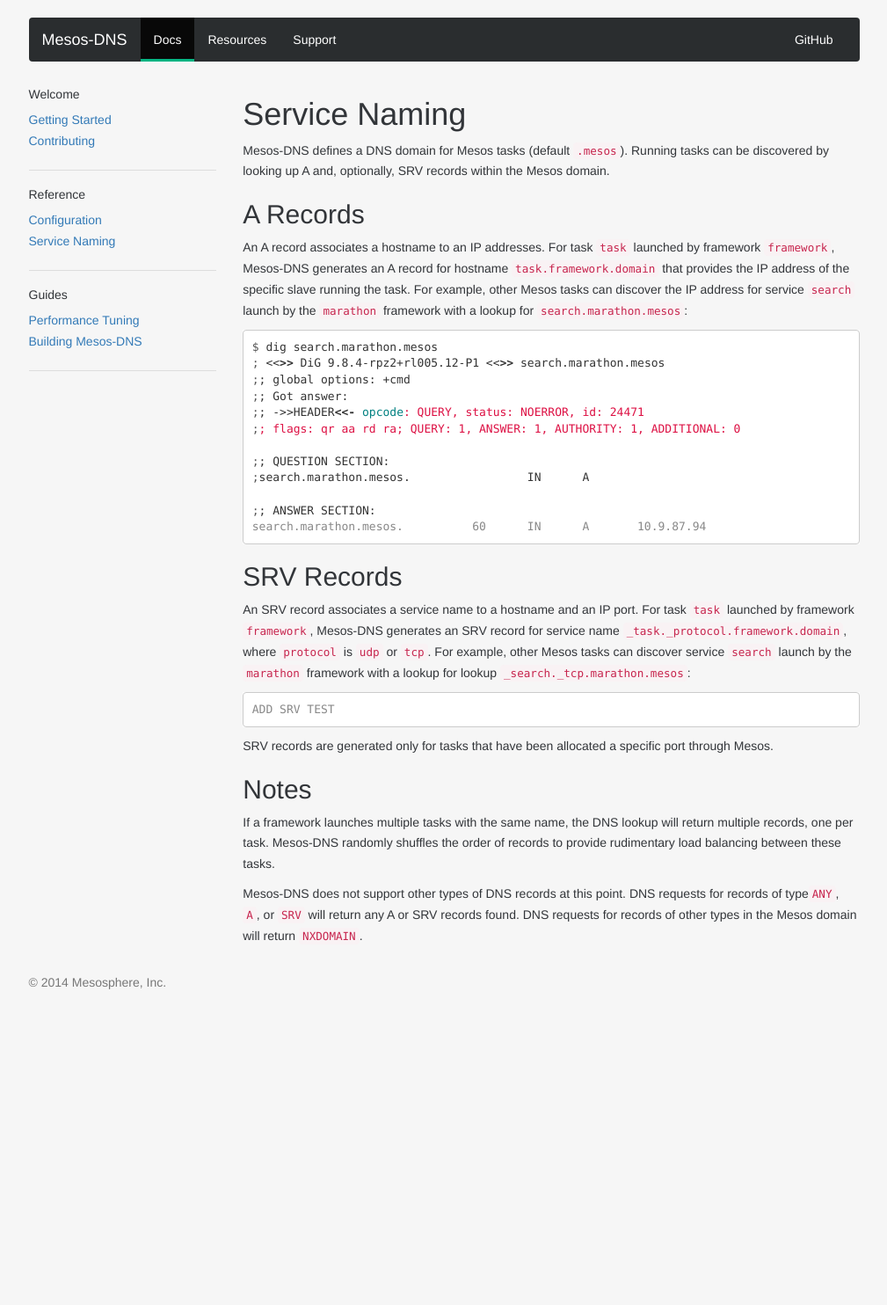
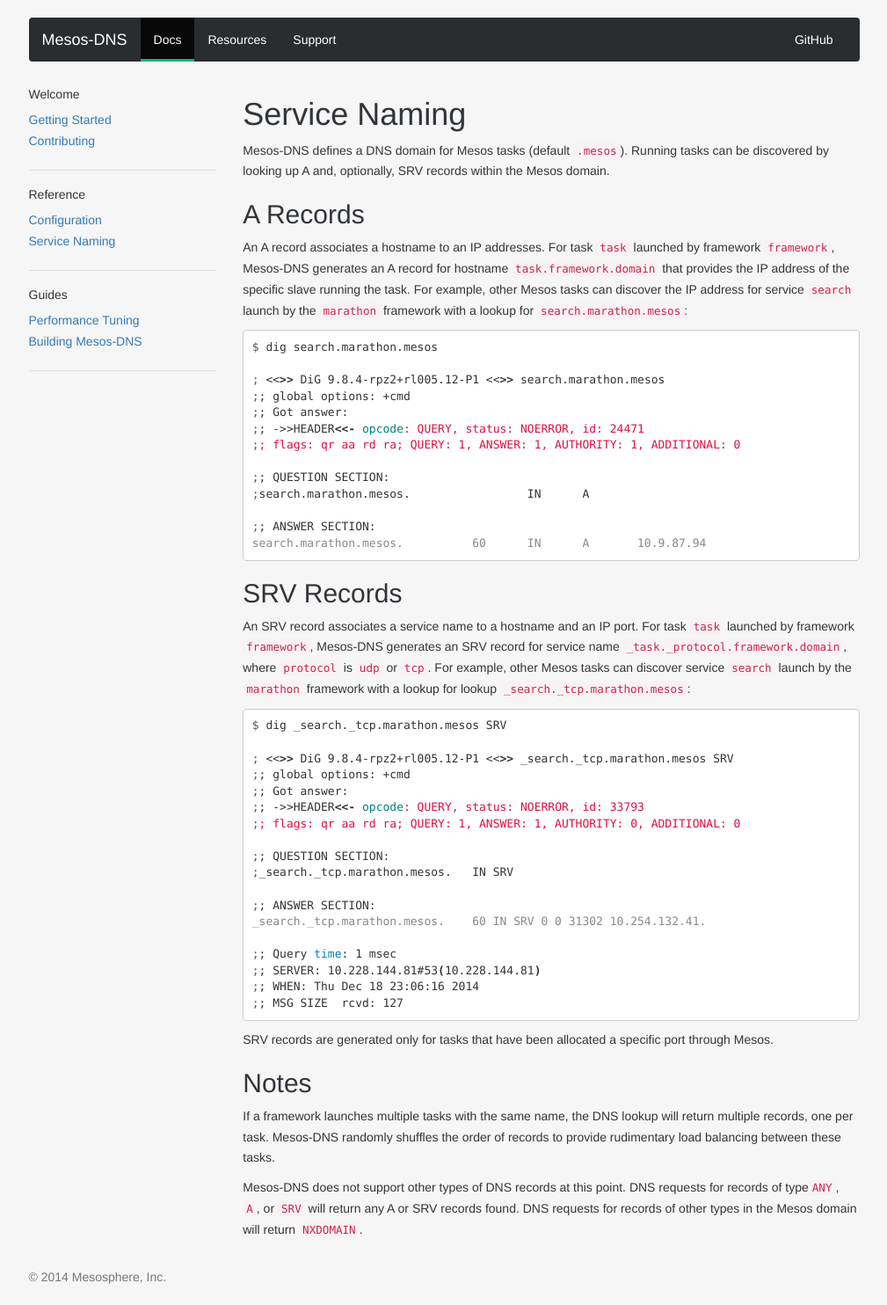
Before and after one commit to vkorehov/mesos-dns, a Jekyll site: the page built from docs/docs/naming.md, in a window 1280 px wide. Shown: the whole page at 88% size, without its empty margins (135-1144 px from the left). Built offline with Jekyll 4.4.1, drawn with Linux system fonts in a browser that asks for light colours; nearby versions of some CDN libraries; some web fonts are replaced; Markdown is read by kramdown in place of the engine named in the settings; before the commit the page ends 1150 px from its top, so only the background shows below that.

Commit message:
Documentation update

````diff
--- a/docs/docs/naming.md
+++ b/docs/docs/naming.md
@@ -12,6 +12,7 @@ An A record associates a hostname to an IP addresses. For task `task` launched b
 
 ``` console
 $ dig search.marathon.mesos
+
 ; <<>> DiG 9.8.4-rpz2+rl005.12-P1 <<>> search.marathon.mesos
 ;; global options: +cmd
 ;; Got answer:
@@ -30,7 +31,24 @@ search.marathon.mesos.		60	IN	A	10.9.87.94
 An SRV record associates a service name to a hostname and an IP port.  For task `task` launched by framework `framework`, Mesos-DNS generates an SRV record for service name `_task._protocol.framework.domain`, where `protocol` is `udp` or `tcp`. For example, other Mesos tasks can discover service `search` launch by the `marathon` framework with a lookup for lookup `_search._tcp.marathon.mesos`:
 
 ``` console
-ADD SRV TEST
+$ dig _search._tcp.marathon.mesos SRV
+
+; <<>> DiG 9.8.4-rpz2+rl005.12-P1 <<>> _search._tcp.marathon.mesos SRV
+;; global options: +cmd
+;; Got answer:
+;; ->>HEADER<<- opcode: QUERY, status: NOERROR, id: 33793
+;; flags: qr aa rd ra; QUERY: 1, ANSWER: 1, AUTHORITY: 0, ADDITIONAL: 0
+
+;; QUESTION SECTION:
+;_search._tcp.marathon.mesos.	IN SRV
+
+;; ANSWER SECTION:
+_search._tcp.marathon.mesos.	60 IN SRV 0 0 31302 10.254.132.41.
+
+;; Query time: 1 msec
+;; SERVER: 10.228.144.81#53(10.228.144.81)
+;; WHEN: Thu Dec 18 23:06:16 2014
+;; MSG SIZE  rcvd: 127
 ```
 
 SRV records are generated only for tasks that have been allocated a specific port through Mesos.
````
Also changed, not shown: docs/docs/building.md (added, +18 -0 lines), docs/docs/performance-tuning.md (added, +7 -0 lines).
